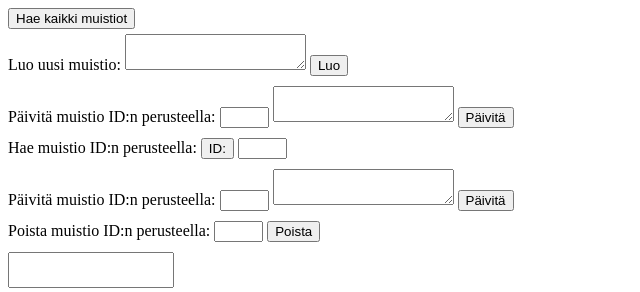
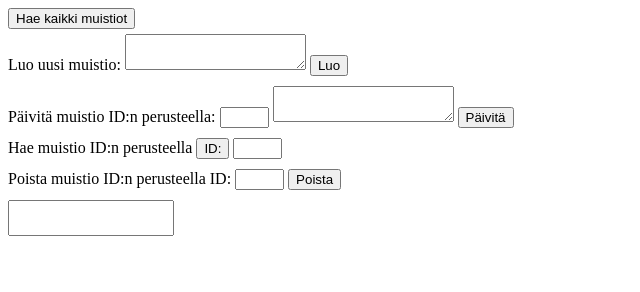
Before and after one commit to tokontti/https---github.com-tokontti-rest_api_final, a website: page public/notes.html in a window 1280 px wide. Shown: the whole page, without its empty margins (0-640 px from the left). Drawn offline with Linux system fonts and the light colour scheme.

Commit message:
# Update labels and remove unnecessary form in notes.html

```diff
--- a/public/notes.html
+++ b/public/notes.html
@@ -30,21 +30,13 @@
     </form>
 
     <form id="get-note-by-id">
-        <label for="note-id">Hae muistio ID:n perusteella:</label>
+        <label for="note-id">Hae muistio ID:n perusteella</label>
         <button type="submit">ID:</button>
         <input type="text" id="note-id" name="id" required size="3">
     </form>
 
-    <form id="update-note">
-        <label for="update-id">Päivitä muistio ID:n perusteella:</label>
-        <input type="text" id="update-id" name="id" required size="3">
-        <textarea id="update-content" name="content" required size ></textarea>
-        <button type="submit">Päivitä</button>
-    </form>
-
-
     <form id="delete-note">
-        <label for="delete-id">Poista muistio ID:n perusteella:</label>
+        <label for="delete-id">Poista muistio ID:n perusteella ID:</label>
         <input type="text" id="delete-id" name="id" required size ="3">
         <button type="submit">Poista</button>
     </form>
```
